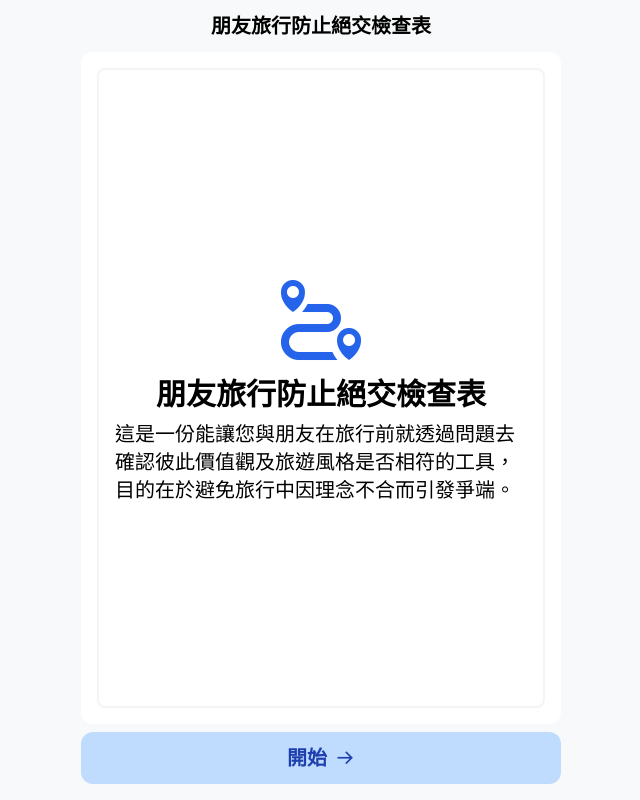
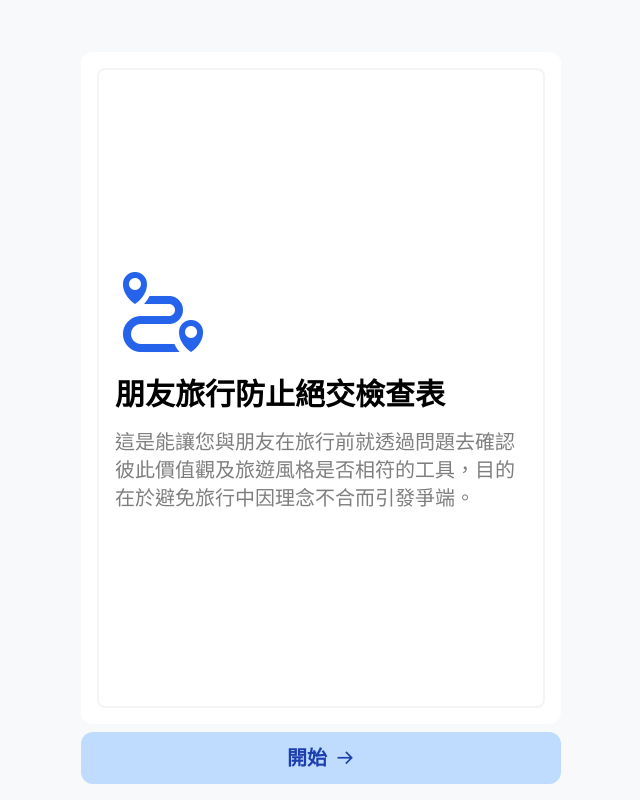
Before and after one commit to gnehs/travel-questions, a React (Vite) app: page / in a window 1280 px wide. Shown: the whole page, without its empty margins (319-959 px from the left). Built offline with nearby package versions, Linux system fonts and the light colour scheme.

Commit message:
updated style

```diff
--- a/index.html
+++ b/index.html
@@ -14,7 +14,7 @@
   <meta
     name="description"
     property="og:description"
-    content="這是一份能讓您與朋友在旅行前就透過問題去確認彼此價值觀及旅遊風格是否相符的工具，目的在於避免旅行中因理念不合而引發爭端。" />
+    content="這是能讓您與朋友在旅行前就透過問題去確認彼此價值觀及旅遊風格是否相符的工具，目的在於避免旅行中因理念不合而引發爭端。" />
   <meta
     property="og:title"
     name="twitter:title"
@@ -33,7 +33,7 @@
   <meta
     name="twitter:description"
     key="twitter:description"
-    content="這是一份能讓您與朋友在旅行前就透過問題去確認彼此價值觀及旅遊風格是否相符的工具，目的在於避免旅行中因理念不合而引發爭端。" />
+    content="這是能讓您與朋友在旅行前就透過問題去確認彼此價值觀及旅遊風格是否相符的工具，目的在於避免旅行中因理念不合而引發爭端。" />
 </head>
 
 <body class="bg-gray-100 bg-opacity-50 leading-7 overflow-hidden">
--- a/src/App.tsx
+++ b/src/App.tsx
@@ -5,10 +5,10 @@ import questions from "./assets/questions";
 function BottomButtonContainer({ children }: { children: React.ReactNode }) {
   return (
     <motion.div
-      initial={{ opacity: 0, height: 0 }}
-      animate={{ opacity: 1, height: "auto" }}
-      exit={{ opacity: 0, height: 0 }}
-      className="flex flex-col gap-2 overflow-hidden"
+      initial={{ opacity: 0, height: 0, overflow: "hidden" }}
+      animate={{ opacity: 1, height: "auto", overflow: "initial" }}
+      exit={{ opacity: 0, height: 0, overflow: "hidden" }}
+      className="flex flex-col gap-2"
     >
       {children}
     </motion.div>
@@ -28,7 +28,7 @@ function Button({
   return (
     <motion.button
       className={twMerge(
-        "rounded-xl p-2 md:p-3 w-full md:text-xl flex items-center justify-center gap-2 font-bold transition-colors",
+        "rounded-xl p-2 md:p-3 w-full md:text-xl flex items-center justify-center gap-2 font-bold transition-colors group",
         color === "blue"
           ? "bg-blue-200 hover:bg-blue-300 active:bg-blue-400 text-blue-800"
           : "",
@@ -40,6 +40,9 @@ function Button({
           : "",
         color === "teal"
           ? "bg-teal-200 hover:bg-teal-300 active:bg-teal-400 text-teal-800"
+          : "",
+        color === "stone"
+          ? "bg-stone-200 hover:bg-stone-300 active:bg-stone-400 text-stone-800"
           : "",
         className
       )}
@@ -106,9 +109,9 @@ function App() {
   const variants = {
     enter: (direction: number) => {
       return {
-        x: direction > 0 ? 200 : -200,
+        x: direction > 0 ? 300 : -300,
         opacity: 0,
-        scale: 0.8,
+        scale: 0.9,
       };
     },
     center: {
@@ -120,23 +123,23 @@ function App() {
     exit: (direction: number) => {
       return {
         zIndex: 0,
-        x: direction < 0 ? 200 : -200,
+        x: direction < 0 ? 300 : -300,
         opacity: 0,
-        scale: 0.8,
+        scale: 0.9,
       };
     },
   };
   return (
     <div className="flex w-full h-[100svh] flex-col gap-2 p-4">
       {step === 0 && (
-        <div className="md:text-xl font-bold text-center py-1 -mt-2">
+        <div className="md:text-xl font-bold text-center py-1 -mt-2 opacity-0 pointer-events-none">
           朋友旅行防止絕交檢查表
         </div>
       )}
       {step === 1 && (
         <div className="grid grid-cols-[1fr_2fr_1fr] gap-4 items-center -mt-2">
           <Button
-            color="teal"
+            color="stone"
             onClick={() => perviousQuestion()}
             className={twMerge(
               "text-base px-2 py-1 md:px-3 md:py-2 w-max",
@@ -146,8 +149,8 @@ function App() {
             <i className="bx bx-arrow-back"></i>上一題
           </Button>
 
-          <div className="md:text-xl font-bold text-center">
-            {question + 1} / {questions.length}
+          <div className="md:text-xl font-bold text-center tabular-nums">
+            {`${question + 1}`.padStart(2, `0`)} / {questions.length}
           </div>
         </div>
       )}
@@ -165,13 +168,13 @@ function App() {
             exit="exit"
             className="flex-1 bg-white rounded-xl p-4 flex items-start justify-center flex-col"
           >
-            <div className="flex-1 rounded-lg p-4 flex items-center justify-center flex-col gap-2 border-2 border-gray-100">
+            <div className="flex-1 rounded-lg p-4 flex items-start justify-center flex-col gap-4 border-2 border-gray-100">
               <i className="text-8xl bx bx-trip text-blue-600"></i>
               <div className="text-xl md:text-3xl font-bold">
                 朋友旅行防止絕交檢查表
               </div>
-              <div className="md:text-xl">
-                這是一份能讓您與朋友在旅行前就透過問題去確認彼此價值觀及旅遊風格是否相符的工具，目的在於避免旅行中因理念不合而引發爭端。
+              <div className="md:text-xl opacity-50">
+                這是能讓您與朋友在旅行前就透過問題去確認彼此價值觀及旅遊風格是否相符的工具，目的在於避免旅行中因理念不合而引發爭端。
               </div>
             </div>
           </motion.div>
@@ -204,7 +207,10 @@ function App() {
                 }}
                 className="bg-white rounded-xl p-8 flex items-start justify-start flex-col gap-1 md:gap-2 relative overflow-hidden h-full overflow-y-scroll "
               >
-                <div className="text-6xl md:text-8xl flex items-center justify-center absolute bottom-4 right-4 opacity-25">
+                <div
+                  className="text-6xl md:text-8xl flex items-center justify-center absolute bottom-4 right-4 opacity-25"
+                  key={question}
+                >
                   <i className={questions[question].icon}></i>
                 </div>
                 <div className="md:text-2xl font-bold opacity-25">
@@ -261,7 +267,8 @@ function App() {
         {step === 0 && (
           <BottomButtonContainer key={0}>
             <Button color="blue" onClick={() => updateStep(1)}>
-              開始<i className="bx bx-arrow-back bx-rotate-180"></i>
+              開始
+              <i className="bx bx-arrow-back rotate-180 group-hover:translate-x-1 transition-transform"></i>
             </Button>
           </BottomButtonContainer>
         )}
```
